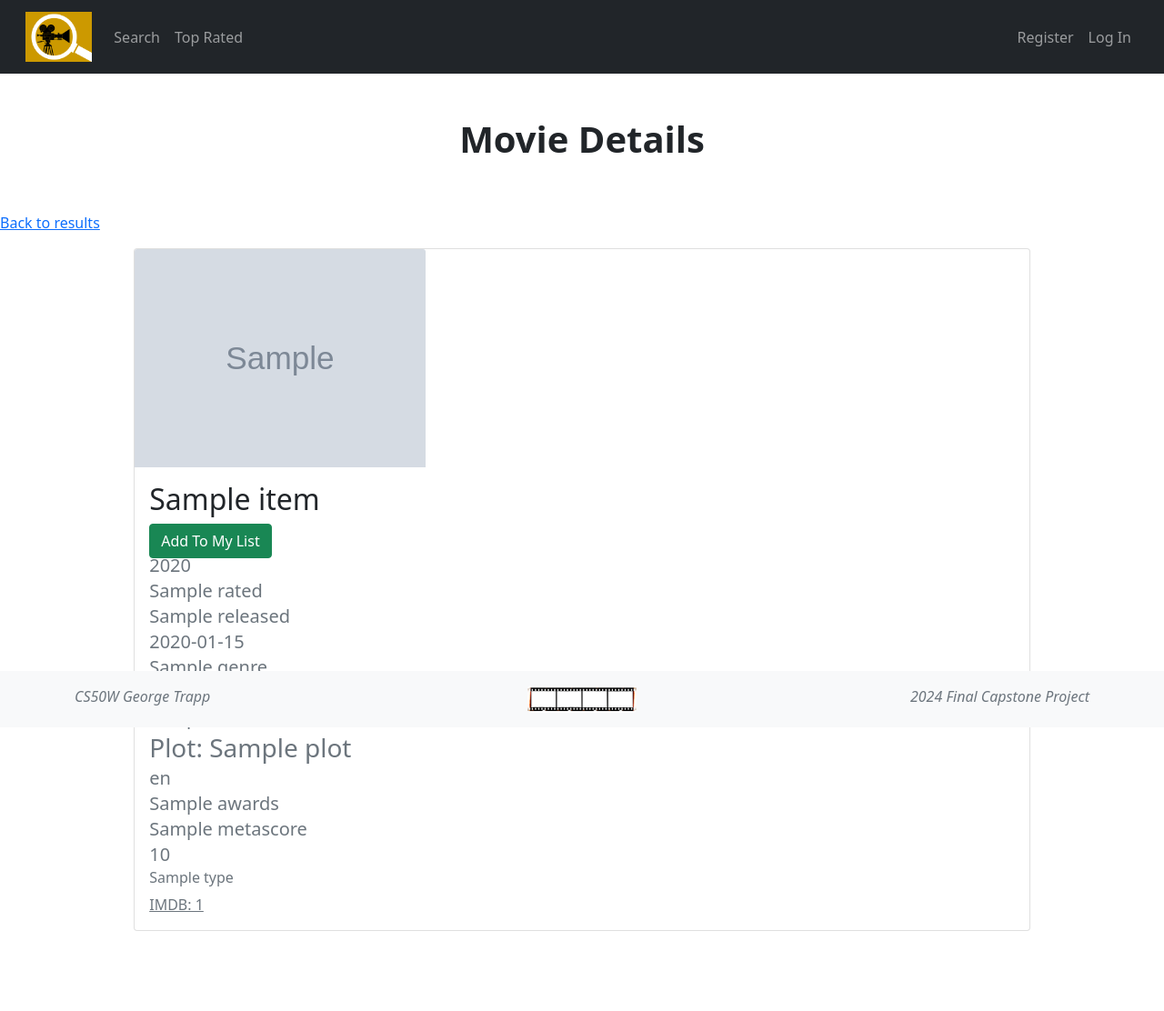
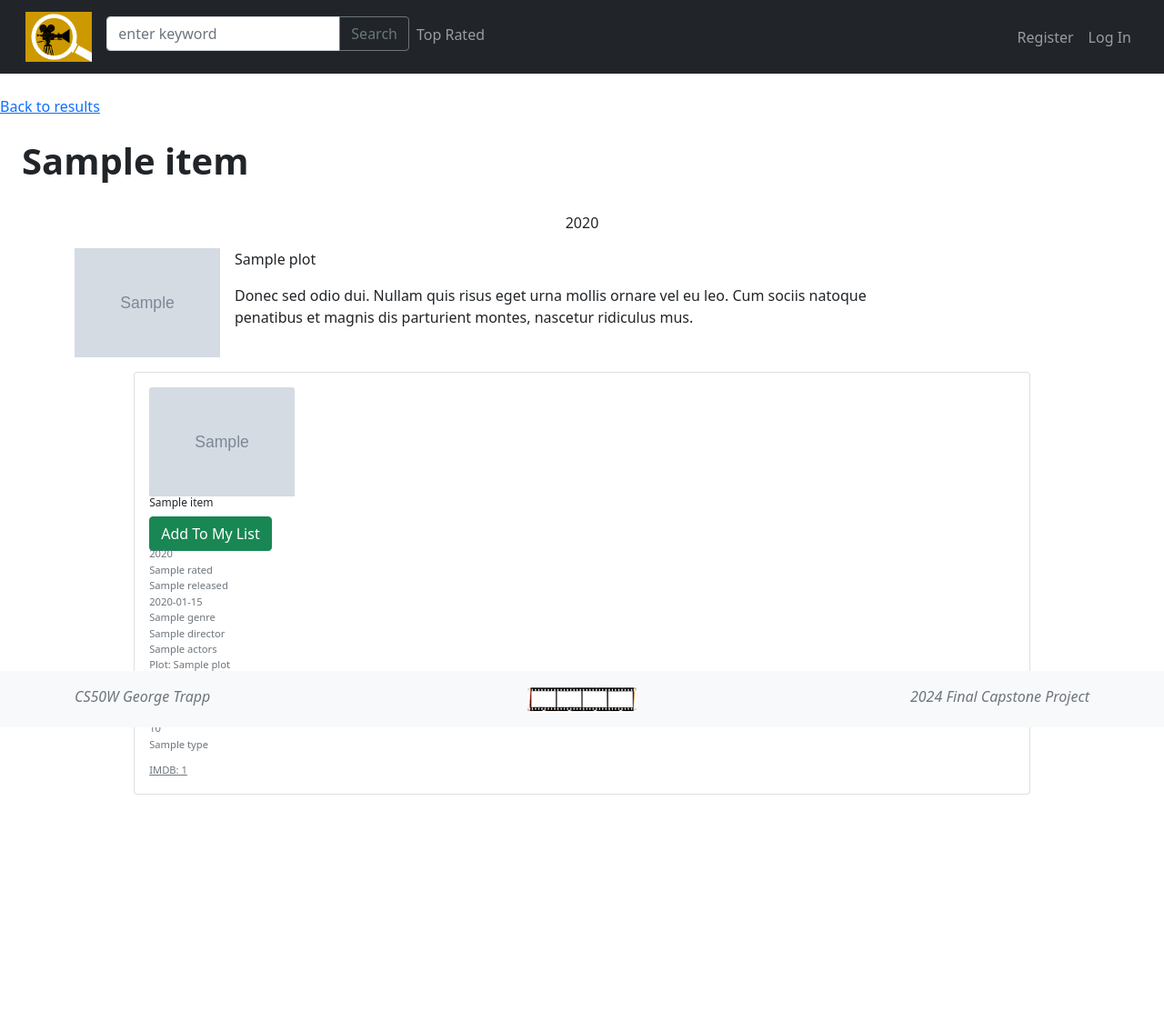
Before and after one commit to gtrapp/filmhub, a Django app: page /details/1 in a window 1280 px wide. Shown: the whole page at 91% size. After the commit the page ends 874 px from the top, so only its background shows below. Run offline with Django 4.2, Linux system fonts and the light colour scheme; tables that the repository leaves empty hold one stand-in row (values such as "Sample post"); grey boxes marked "Sample" are stand-in pictures; a database or web service that is not in the repository returns one stand-in record (values such as "Sample title"); data that the repository does not hold is empty; some libraries are stand-ins or nearby versions.

Commit message:
html pages updates

```diff
--- a/movies/static/movies/styles.css
+++ b/movies/static/movies/styles.css
@@ -0,0 +1,35 @@
+
+
+.card-title {
+    font-size: .75rem;
+}
+
+.card-subtitle {
+    font-size: .70rem;
+}
+
+a.btn {
+    line-height: 1;
+    font-size: .7rem;
+
+}
+
+.container.searchpage {
+    margin-bottom: 1rem;
+}
+
+.searchresults {
+    margin-bottom: 7rem;
+}
+
+.clear {
+    margin-top: 2rem;
+}
+
+.footer {
+    margin-top: 2rem;
+}
+
+.media {
+    width: 80%;
+}
--- a/movies/templates/movies/details.html
+++ b/movies/templates/movies/details.html
@@ -2,27 +2,36 @@
 {% block body %}
 {% load static %}
 
-<div class="d-flex p-4 justify-content-center">
-   <h1><b>Movie Details</b></h1>
+<a href="javascript:history.back()">Back to results</a>
+<div class="d-flex p-4">
+   <h1><b>{{item.title}}</b></h1>
+
+</div>
+<div class="d-flex justify-content-center">
+   <p>{{item.year}}</p>
 </div>
 
+
+<!-- <a href="{% url 'search' %}">Back</a> -->
+
 <div class="container">
-   <div class="row pt-4">
-      <div class="col-4"></div>
-      <div class="col-4">
+<div class="media">
+   <img class="align-self-start mr-3" src="{{item.poster}}" alt="{{item.title}}" style="width: 10rem">
+   <div class="media-body">
+     <!-- <h5 class="mt-0">{{item.title}}</h5> -->
+     <p>{{item.plot}}</p>
+     <p>Donec sed odio dui. Nullam quis risus eget urna mollis ornare vel eu leo. Cum sociis natoque penatibus et magnis dis parturient montes, nascetur ridiculus mus.</p>
+   </div>
+ </div>
+</div>
 
-      </div>
-      <div class="col-4"></div>
-   </div>
-</div>
-<a href="javascript:history.back()">Back to results</a>
-<!-- <a href="{% url 'search' %}">Back</a> -->
 <div class="row row-cols-1 row-cols-md-3 g-4">
 </div>
 <div class="d-flex p-4 justify-content-center">
    <div class="card m-3" style="width: 80%" data-id="{{item.imdbID}}">
-      <img class="card-img-top text-center" src="{{item.poster}}" alt="{{item.title}}" style="width: 20rem" />
+
       <div class="card-body">
+         <img class="card-img-top text-center" src="{{item.poster}}" alt="{{item.title}}" style="width: 10rem" />
          <h2 class="card-title">{{item.title}}</h2>
 
          <!-- If user likes post, show like button as red; otherwise grey  -->
--- a/movies/templates/movies/layout.html
+++ b/movies/templates/movies/layout.html
@@ -38,7 +38,14 @@
         <div class="navbar-collapse collapse" id="collapseNavbar">
           <ul class="navbar-nav">
             <li class="nav-item">
-              <a class="nav-link" href="{% url 'search' %}">Search</a>
+              <form action="{% url 'search' %}" method="post">
+                {% csrf_token %}
+                <div class="input-group mb-2">
+                  <input type="text" name="keyword" class="form-control" placeholder="enter keyword" aria-label="enter keyword"
+                    aria-describedby="button-addon2">
+                  <button class="btn btn-outline-secondary" type="submit" id="button-addon2">Search</button>
+                </div>
+              </form>
             </li>
             <li class="nav-item">
               <a class="nav-link" href="">Top Rated</a>
```
Also changed, not shown: movies/templates/movies/search.html (+9 -37 lines), db.sqlite3.
